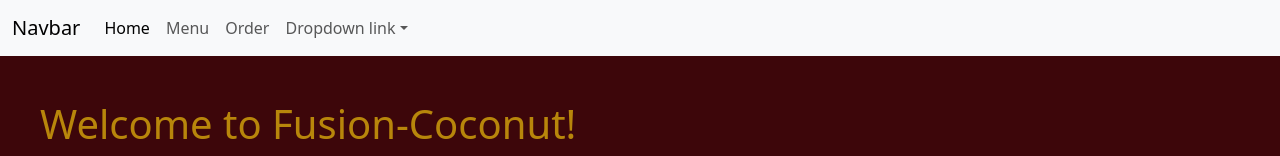
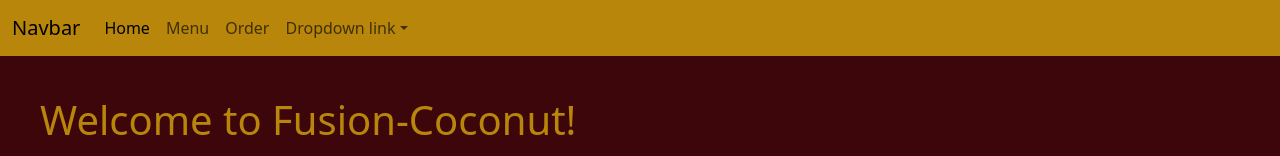
Before and after one commit to quandagr/Fusion-Coconut, a React (Vite) app: page / in a window 1280 px wide. Shown: the top 156 px of the page. Built offline with nearby package versions, Linux system fonts and the light colour scheme; no server answers.

Commit message:
update the css for navbar

```diff
--- a/src/App.css
+++ b/src/App.css
@@ -3,6 +3,9 @@
     color: darkgoldenrod;
     font: georgia, fantasy, serif, cursive;
 }
-Navbar{
-    background-color: #3d060a;
+
+.navbar{
+    background-color: darkgoldenrod;
+    color:#3d060a;
+    font: georgia, fantasy, serif, cursive;
 }
--- a/src/App.jsx
+++ b/src/App.jsx
@@ -14,7 +14,7 @@
   return (
     <BrowserRouter>
 
-    <nav className="navbar navbar-expand-lg bg-body-tertiary mb-4">
+    <nav className="navbar navbar-expand-sm ">
   <div className="container-fluid">
     <NavLink className="navbar-brand" to="/">Navbar</NavLink>
     <button className="navbar-toggler" type="button" data-bs-toggle="collapse" data-bs-target="#navbarNavDropdown" aria-controls="navbarNavDropdown" aria-expanded="false" aria-label="Toggle navigation">
```
